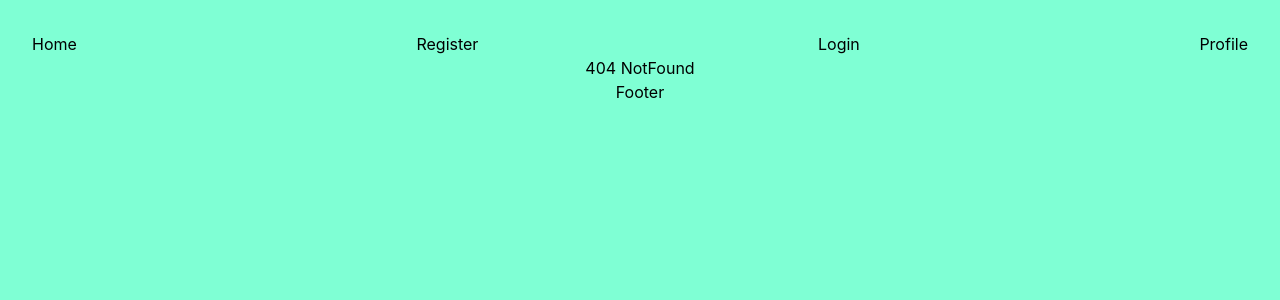
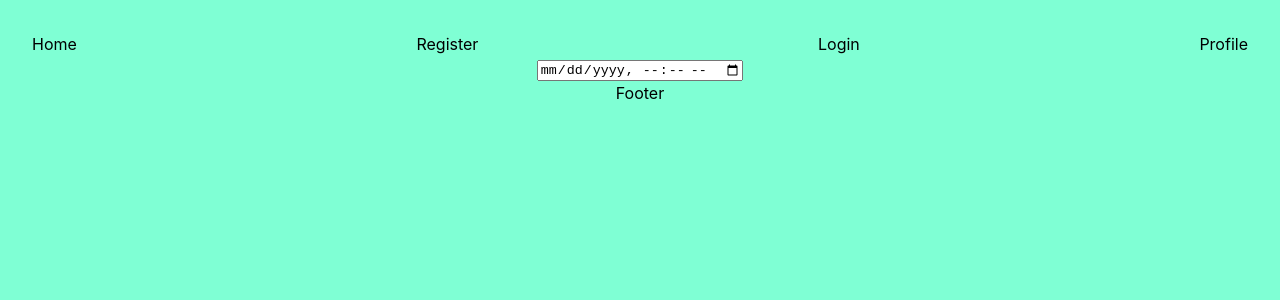
Before and after one commit to More-Pe/frontend-TattooShop, a React (Vite) app: page /appointments in a window 1280 px wide. Before the commit this address had no page. Shown: the top 300 px of the page. Built offline with nearby package versions, Linux system fonts and the light colour scheme.

Commit message:
feat: add appointments view and a calendar

```diff
--- a/src/components/CInput/CInput.jsx
+++ b/src/components/CInput/CInput.jsx
@@ -7,7 +7,8 @@ export const CInput = (
         placeholder="",
         emitFunction,
         clickFunction,
-        value
+        value,
+        className
     }
 ) => {
 	return (
@@ -19,6 +20,7 @@ export const CInput = (
                 onChange={emitFunction}
                 onClick={clickFunction}
                 value={value}
+                className={`input-design text-size-xl background-teal bold position-absolute ${className}`}
 			/>
 		</>
 	);
--- /dev/null
+++ b/src/views/Appointments/Appointments.jsx
@@ -0,0 +1,28 @@
+import React from 'react'
+import { useEffect } from 'react'
+import { CInput } from '../../components/CInput/CInput'
+import { useState } from 'react'
+
+export const Appointments = () => {
+    const [appointments, setAppointments] = useState([])
+    const [newAppointment, setNewAppointment] = useState({
+        user_id: '', //este viene del token
+        service_id: '', //el servicio lo elegiré en un desplegable
+        appointment_date: '' //date lo sacaremos de un input type='date' (y opcionalmente input type='time')
+    })
+
+    useEffect(()=> {
+        //getMyAppointments (token)
+        console.log("tenemos app");
+    },[])
+    const todayString = new Date().toISOString().slice(0,new Date().toISOString().lastIndexOf(":"))
+  return (
+    <>
+    <div>
+        {/* <CInput type="date" />
+        <CInput type="date" /> */}
+        <CInput type="datetime-local" value={newAppointment.value} name="date" />
+    </div>
+    </>
+  )
+}
--- a/src/views/Body/Body.jsx
+++ b/src/views/Body/Body.jsx
@@ -5,6 +5,7 @@ import { Home } from '../Home/Home.jsx'
 import { NotFound } from '../../components/NotFound/Notfound.jsx'
 import { Register } from '../Register/Register.jsx'
 import { Profile } from '../Profile/Profile.jsx'
+import { Appointments } from '../Appointments/Appointments.jsx';
 
 export const Body = () => {
   return (
@@ -15,6 +16,7 @@ export const Body = () => {
         <Route path="/login" element={<Login/> }/>
         <Route path="/register" element={<Register/> }/>
         <Route path="/profile" element={<Profile/>}/>
+        <Route path="/appointments" element={<Appointments/>}/>
 
     </Routes>
     </>
```
